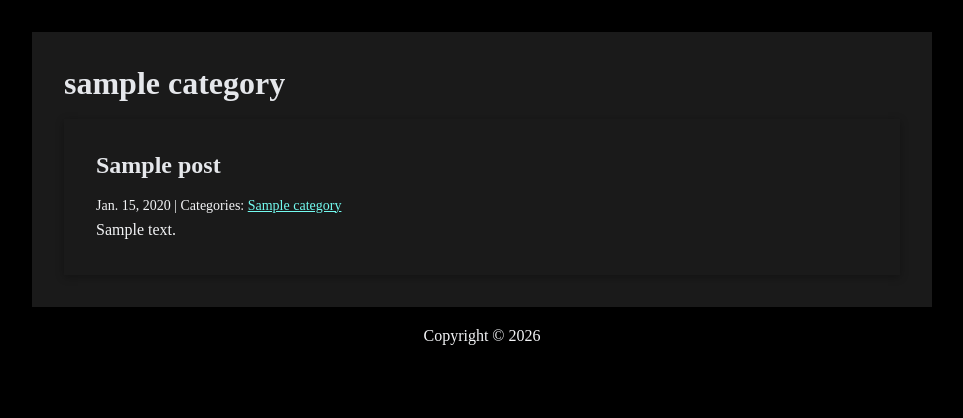
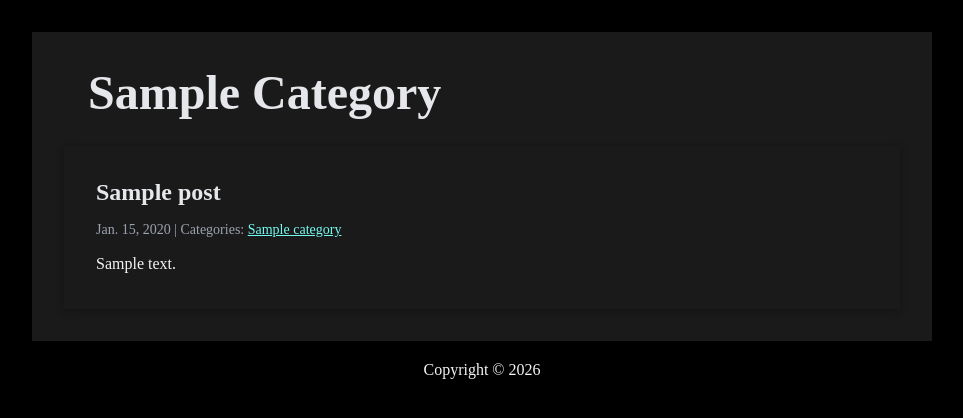
Before and after one commit to Trackpaddin/django-blog, a Django app: a page that uses blog/templates/blog/category.html in a window 1280 px wide. Shown: the part 80-498 px from the top of the page, without its empty margins (158-1121 px from the left). Run offline with Django 5.2, Linux system fonts and the light colour scheme; tables that the repository leaves empty hold one stand-in row (values such as "Sample post"); some libraries are stand-ins or nearby versions.

Commit message:
Final cleanup

```diff
--- a/blog/templates/blog/about.html
+++ b/blog/templates/blog/about.html
@@ -1,6 +1,5 @@
 <!-- blog/about.html -->
 {% extends "base.html" %}
-{% block title %}About{% endblock %}
 {% block page_title %}
     <h1 class="mb-4 ps-4">About This Blog</h1>
 {% endblock page_title %}
--- a/blog/templates/blog/category.html
+++ b/blog/templates/blog/category.html
@@ -1,5 +1,5 @@
 <!-- blog/templates/blog/category.html -->
 {% extends "blog/index.html" %}
 {% block page_title %}
-<h2>{{ category }}</h2>
+<h1 class="mb-4 ps-4">{{ category|title }}</h1>
 {% endblock page_title %}
--- a/blog/templates/blog/preview.html
+++ b/blog/templates/blog/preview.html
@@ -15,5 +15,5 @@
             <a href="{% url 'blog_category' category.name %}">{{ category.name }}</a>{% if not forloop.last %}, {% endif %}
         {% endfor %}
     </small>
-    <p>{{ post.body | safe }}</p>
+    <div>{{ post.body | safe }}</div>
 {% endblock page_content %}
--- a/blog/templates/blog/search_results.html
+++ b/blog/templates/blog/search_results.html
@@ -17,12 +17,12 @@
                     <small>
                         {{ post.created_on.date }} | Categories:
                         {% for category in post.categories.all %}
-                            <a href="{% url 'blog_category' category.name %}">
+                            <a href="{% url 'blog_category' category.name %}">{% if not forloop.last %}, {% endif %}
                                 {{ category.name }}
                             </a>
                         {% endfor %}
                     </small>
-                    <p>{{ post.body | safe }}</p>
+                    <div>{{ post.body | safe }}</div>
                 </div>
             {% endfor %}
         {% else %}
--- a/blog/views.py
+++ b/blog/views.py
@@ -37,7 +37,7 @@ def search_posts(request):
 
 def blog_category(request, category):
     posts = Post.objects.filter(
-        categories__name__contains=category,
+        categories__name__iexact=category,
         status="published"
     ).order_by("-created_on")
     context = {
@@ -47,7 +47,7 @@ def blog_category(request, category):
     return render(request, "blog/category.html", context)
 
 def blog_detail(request, pk):
-    post = Post.objects.get(pk=pk, status="published")
+    post = Post.objects.get_object_or_404(pk=pk, status="published")
     context = {
         "post": post,
     }
@@ -55,6 +55,3 @@ def blog_detail(request, pk):
 
 def about(request):
     return render(request, 'blog/about.html')
-
-def contact(request):
-    return render(request, 'blog/contact.html')
--- a/static/css/styles.css
+++ b/static/css/styles.css
@@ -65,6 +65,11 @@ a:hover {
   padding: 32px;
   margin: auto;
   transition: box-shadow 0.2s;
+}
+.card-custom small {
+  color: var(--color-muted);
+  display: block;
+  margin-bottom: 10px;
 }
 .card-custom:hover {
   box-shadow: 0 4px 20px 0 rgba(37,99,235,0.10);
```
